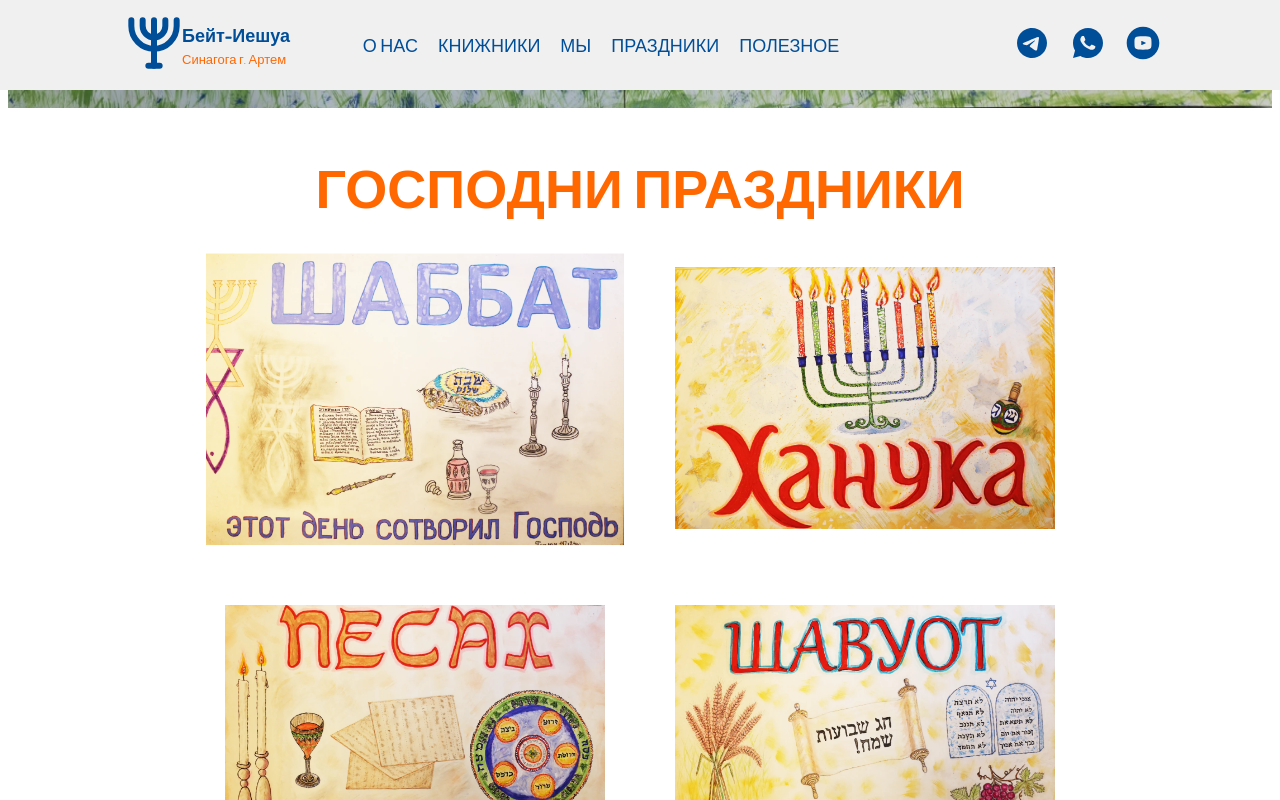
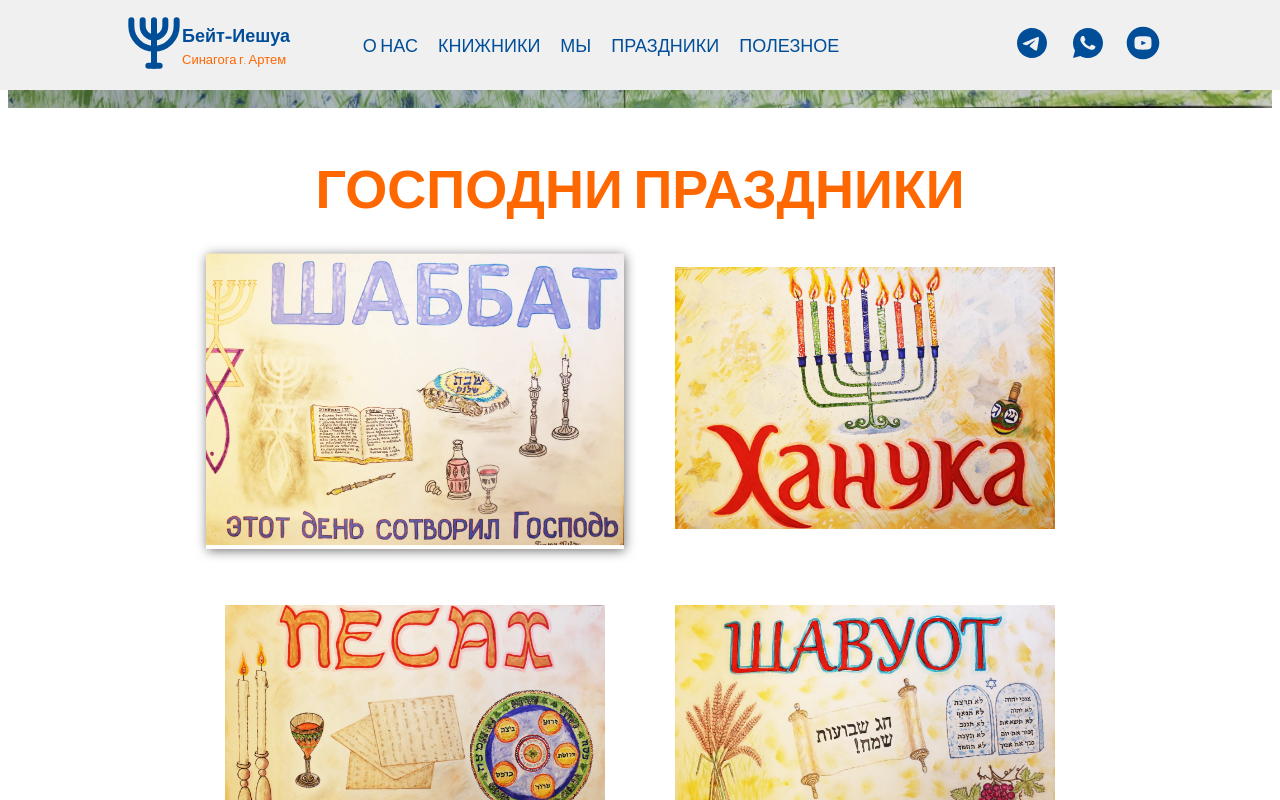
Before and after one commit to dmrado/churchnext14, a Next.js app: page /holidays in a window 1280 px wide. In both pictures the pointer is over the element 415 px from the left and 882 px from the top of the page. Shown: the part 482-1282 px from the top of the page. Built offline with nearby package versions, Linux system fonts and the light colour scheme; no server answers.

Commit message:
Update bem.css

```diff
--- a/public/css/bem.css
+++ b/public/css/bem.css
@@ -1819,7 +1819,7 @@ body {
     /*width: 100%;*/
     height: 100%;
     transform: scale(1.1);
-    /*box-shadow: 1px 1px 10px #6b6b6b;*/
+    box-shadow: 1px 1px 10px #6b6b6b;
 }
 .book_box-header_holiday h2{
     font-size: 36px;
```
